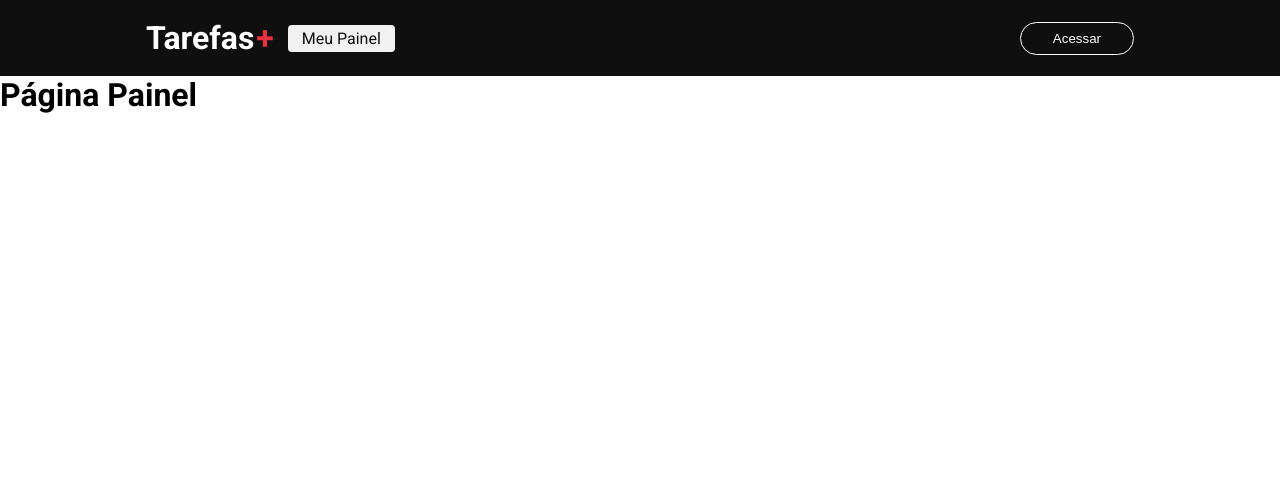
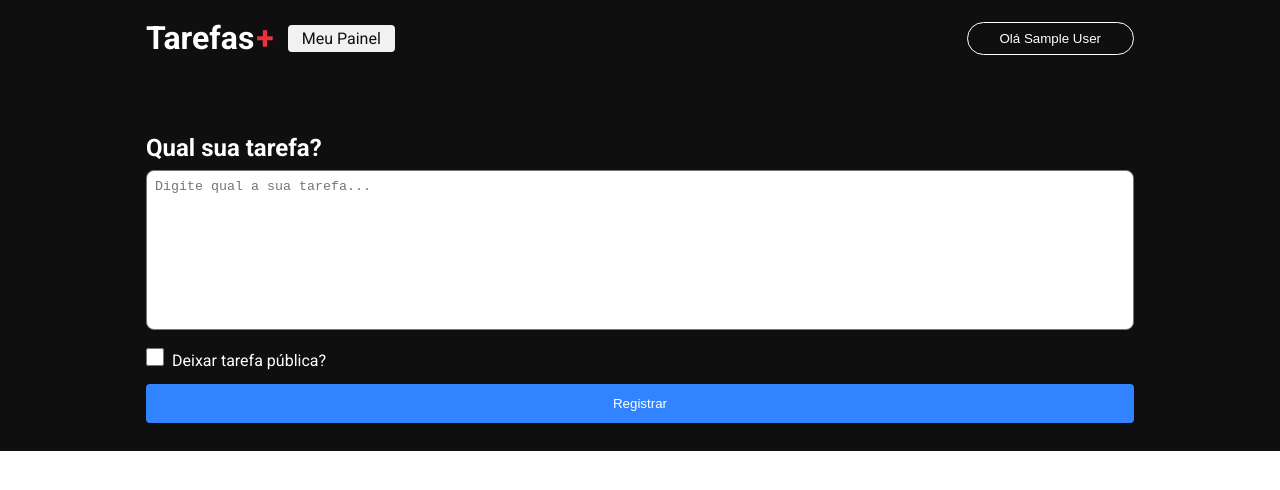
Before and after one commit to RodrigoEduardo347/tarefas, a Next.js app: page /dashboard in a window 1280 px wide. Shown: the top 490 px of the page. Built offline with nearby package versions, Linux system fonts and the light colour scheme; no server answers; sample sign-in values are in the browser's storage.

Commit message:
Criando login e rota de admin

```diff
--- a/src/components/header/index.tsx
+++ b/src/components/header/index.tsx
@@ -1,7 +1,11 @@
 import styles from './styles.module.css';
 import Link from 'next/link';
+import { useSession, signIn, signOut } from 'next-auth/react';
 
 export default function Header() {
+
+    const { data: session, status } = useSession();
+
     return (
         <header className={styles.header}>
             <section className={styles.content}>
@@ -11,10 +15,28 @@
                             Tarefas<span>+</span>
                         </h1>
                     </Link>
-                    <Link href="/dashboard" className={styles.link}>Meu Painel</Link>
+                    {session?.user && (
+                        <Link href="/dashboard" className={styles.link}>Meu Painel</Link>
+                    )}
                 </nav>
 
-                <button className={styles.loginButton}>Acessar</button>
+                {status === "loading" ? (
+                    <></>
+                ) : session ? (
+                    <button
+                        className={styles.loginButton}
+                        onClick={() => signOut()}
+                    >
+                        Olá {session?.user?.name}
+                    </button>
+                ) : (
+                    <button
+                        className={styles.loginButton}
+                        onClick={() => signIn("google")}
+                    >
+                        Acessar
+                    </button>
+                )}
             </section>
         </header>
     )
--- /dev/null
+++ b/src/components/textarea/index.tsx
@@ -0,0 +1,6 @@
+import { HTMLProps } from 'react';
+import styles from './styles.module.css';
+
+export default function TextArea({...rest}: HTMLProps<HTMLTextAreaElement>){
+    return <textarea className={styles.textarea} {...rest}></textarea>
+}
--- /dev/null
+++ b/src/components/textarea/styles.module.css
@@ -0,0 +1,8 @@
+.textarea {
+    width: 100%;
+    resize: none;
+    height: 160px;
+    border-radius: 8px;
+    outline: none;
+    padding: 8px;
+}
--- a/src/pages/dashboard/index.tsx
+++ b/src/pages/dashboard/index.tsx
@@ -1,14 +1,53 @@
+import TextArea from '@/components/textarea';
+import { GetServerSideProps } from 'next';
+import { getSession } from 'next-auth/react';
 import Head from 'next/head';
 import styles from './styles.module.css';
 
-export default function Dashboard(){
+export default function Dashboard() {
     return (
         <div className={styles.container}>
             <Head>
                 <title>Meu painel de tarefas</title>
             </Head>
 
-            <h1>Página Painel</h1>
+            <main className={styles.main}>
+                <section className={styles.content}>
+                    <div className={styles.contentForm}>
+                        <h1 className={styles.title}>Qual sua tarefa?</h1>
+
+                        <form>
+                            <TextArea placeholder="Digite qual a sua tarefa..." />
+                            <div className={styles.checkboxArea}>
+                                <input type="checkbox" className={styles.checkbox} />
+                                <label>Deixar tarefa pública?</label>
+
+                            </div>
+                            <button type="submit" className={styles.button}>
+                                Registrar
+                            </button>
+                        </form>
+                    </div>
+                </section>
+            </main>
         </div>
     )
 }
+
+export const getServerSideProps: GetServerSideProps = async ({ req }) => {
+
+    const session = await getSession({ req });
+
+    if (!session?.user) {
+        return {
+            redirect: {
+                destination: '/',
+                permanent: false,
+            },
+        };
+    }
+
+    return {
+        props: {},
+    }
+}
--- a/src/pages/dashboard/styles.module.css
+++ b/src/pages/dashboard/styles.module.css
@@ -0,0 +1,47 @@
+.container {
+    width: 100%;
+}
+
+.content {
+    background-color: #0f0f0f;
+    width: 100%;
+    display: flex;
+    align-items: center;
+    justify-content: center;
+}
+
+.contentForm {
+    max-width: 1024px;
+    width: 100%;
+    padding: 0 18px;
+    padding-bottom: 28px;
+    margin-top: 58px;
+}
+
+.title {
+    color: #fff;
+    margin-bottom: 8px;
+}
+
+.checkboxArea label {
+    margin-left: 8px;
+    color: #fff;
+}
+
+.checkboxArea{
+    margin: 14px 0;
+}
+
+.checkbox {
+    width: 18px;
+    height: 18px;
+}
+
+.button {
+    width: 100%;
+    border: 0;
+    border-radius: 4px;
+    color: #fff;
+    background-color: #3183ff;
+    padding: 12px 0;
+}
```
